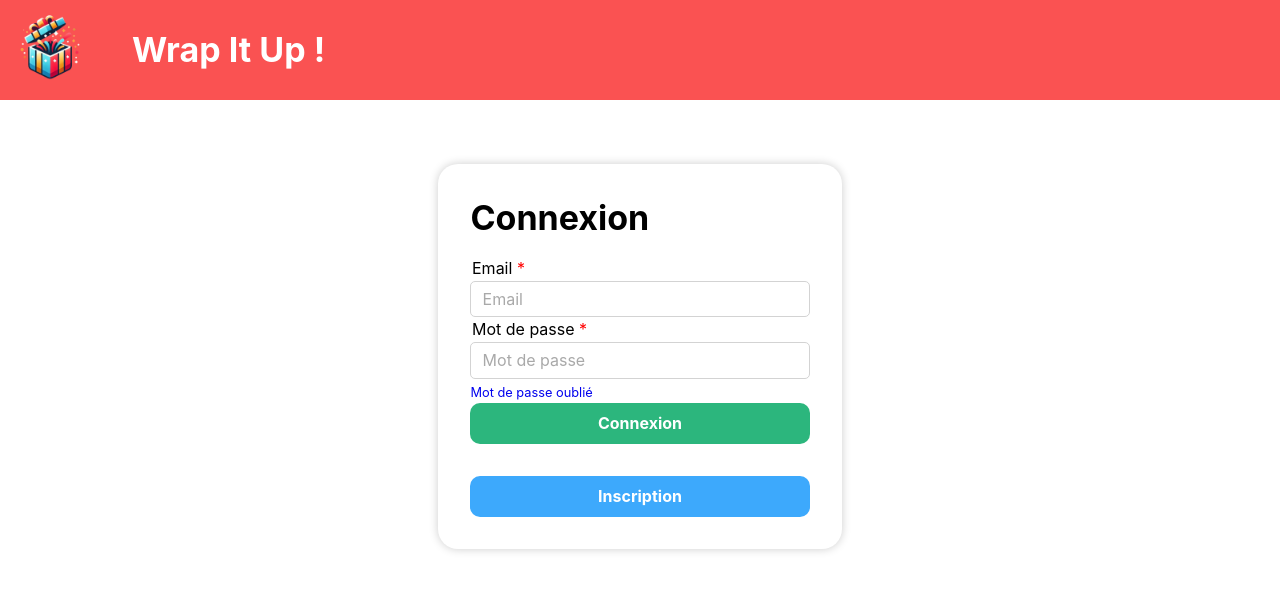
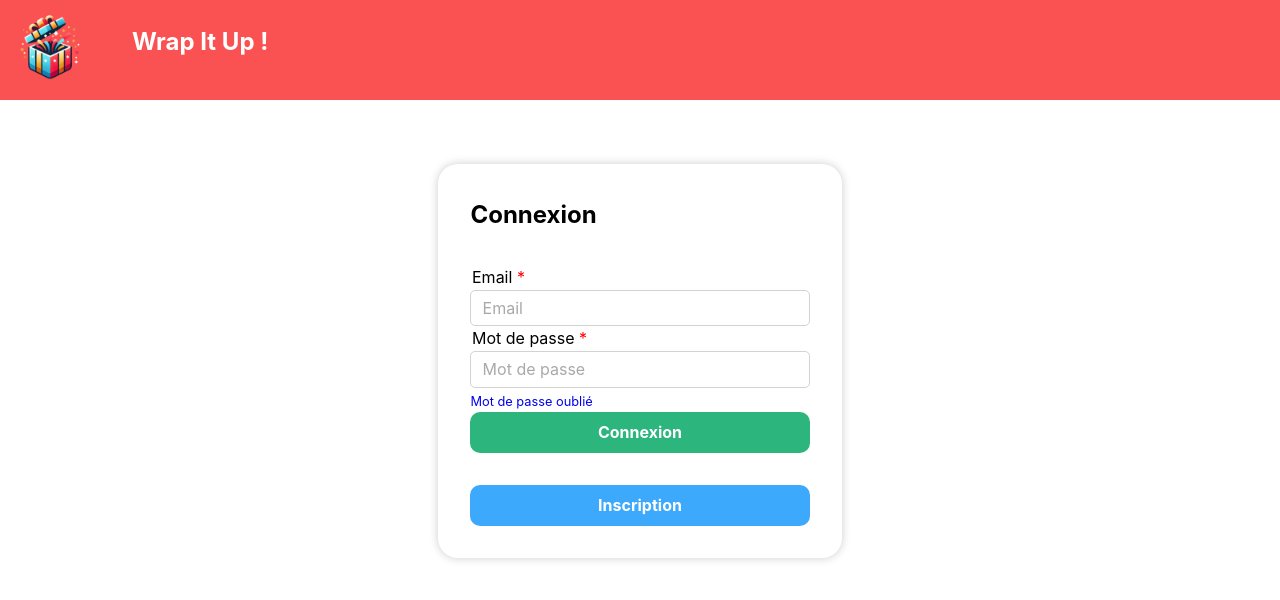
Before and after one commit to Shookette/WrapItUp, a React (Vite) app: page /login in a window 1280 px wide. Shown: the top 600 px of the page. Built offline with nearby package versions, Linux system fonts and the light colour scheme; no server answers.

Commit message:
feat: add title component

```diff
--- /dev/null
+++ b/src/components/Title/Title.css
@@ -0,0 +1,4 @@
+.title {
+    margin-top: 0;
+    margin-bottom: var(--padding-medium);
+}
--- /dev/null
+++ b/src/components/Title/Title.tsx
@@ -0,0 +1,9 @@
+import './Title.css'
+
+import { FC, PropsWithChildren } from "react";
+
+const Title: FC<PropsWithChildren> = ({ children }) => {
+    return <h2 className="title">{children}</h2>
+}
+
+export default Title;
--- a/src/routes/__root.tsx
+++ b/src/routes/__root.tsx
@@ -1,7 +1,8 @@
 import { createRootRouteWithContext, Outlet } from "@tanstack/react-router";
 import { RouterContext } from "../main.tsx";
-import { Box, Flex, Image, Title } from "@mantine/core";
+import { Box, Flex, Image } from "@mantine/core";
 import HomeImageUrl from "../assets/home.png";
+import Title from "../components/Title/Title.tsx";
 
 export const Route = createRootRouteWithContext<RouterContext>()({
   component: () => {
@@ -10,7 +11,7 @@ export const Route = createRootRouteWithContext<RouterContext>()({
         <Box h={100} bg="red" c="white">
           <Flex align="center" gap="xl">
             <Image src={HomeImageUrl} h={100} fit="contain" w="auto" />
-            <Title order={1}>Wrap It Up !</Title>
+            <Title>Wrap It Up !</Title>
           </Flex>
         </Box>
 
--- a/src/routes/account.tsx
+++ b/src/routes/account.tsx
@@ -5,7 +5,6 @@ import { createFileRoute } from "@tanstack/react-router";
 import {
   SimpleGrid,
   Space,
-  Title,
 } from "@mantine/core";
 import { notifications } from "@mantine/notifications";
 
@@ -17,6 +16,7 @@ import Button from "../components/Button/Button.tsx";
 import PrivateLayout from "../components/PrivateLayout.tsx";
 import Input from "../components/Input/Input.tsx";
 import Page from "../components/Page/Page.tsx";
+import Title from "../components/Title/Title.tsx";
 
 export const Route = createFileRoute("/account")({
   component: AccountComponent,
@@ -65,7 +65,7 @@ function AccountComponent() {
   return (
     <PrivateLayout>
       <Page size="md">
-        <Title order={2}>Informations personnelles</Title>
+        <Title>Informations personnelles</Title>
         <form onSubmit={handleSubmit(handleOnSubmit)}>
           <Controller
             name="displayName"
--- a/src/routes/edit.$listId.tsx
+++ b/src/routes/edit.$listId.tsx
@@ -1,7 +1,7 @@
 import { useCallback, useMemo, useState } from "react";
 import { createFileRoute, useRouter } from "@tanstack/react-router";
 import { notifications } from "@mantine/notifications";
-import { Flex, Space, Title } from "@mantine/core";
+import { Flex, Space } from "@mantine/core";
 import { IconExclamationCircle, IconGift, IconUser } from "@tabler/icons-react";
 
 import {
@@ -18,6 +18,7 @@ import PrivateLayout from "../components/PrivateLayout.tsx";
 import Button from "../components/Button/Button.tsx";
 import Tabs from "../components/Tabs/Tabs.tsx";
 import Page from "../components/Page/Page.tsx";
+import Title from "../components/Title/Title.tsx";
 
 export const Route = createFileRoute("/edit/$listId")({
   component: EditComponent,
@@ -105,7 +106,7 @@ function EditComponent() {
     <PrivateLayout>
       <Page size="lg">
         <Flex justify="space-between">
-          <Title order={2} mr={20}>
+          <Title>
             Modifier votre liste de cadeau
           </Title>
         </Flex>
--- a/src/routes/index.tsx
+++ b/src/routes/index.tsx
@@ -2,7 +2,7 @@ import { createFileRoute } from "@tanstack/react-router";
 import { getMyLists } from "../repository/ListRepository.ts";
 import { isAuthenticated } from "../utils/routeUtils.ts";
 import { useCallback } from "react";
-import { Flex, Title } from "@mantine/core";
+import { Flex } from "@mantine/core";
 import { FullList } from "../interfaces/List.ts";
 import { useUserContext } from "../hooks/UserContext.tsx";
 import ListTableComponent from "../components/ListTable.tsx";
@@ -10,6 +10,7 @@ import { IconPlus } from "@tabler/icons-react";
 import PrivateLayout from "../components/PrivateLayout.tsx";
 import Button from "../components/Button/Button.tsx";
 import Page from "../components/Page/Page.tsx";
+import Title from "../components/Title/Title.tsx";
 
 export const Route = createFileRoute("/")({
   component: IndexComponent,
@@ -49,7 +50,7 @@ function IndexComponent() {
   return (
     <PrivateLayout>
       <Page size="lg">
-        <Title order={2}>
+        <Title>
           <Flex justify="space-between">
             Mes listes{" "}
             <Button
--- a/src/routes/list.$listId.tsx
+++ b/src/routes/list.$listId.tsx
@@ -9,13 +9,13 @@ import {
   Group,
   SimpleGrid,
   Text,
-  Title,
 } from "@mantine/core";
 import { useUserContext } from "../hooks/UserContext.tsx";
 import { FullList } from "../interfaces/List.ts";
 import PrivateLayout from "../components/PrivateLayout.tsx";
 import Button from "../components/Button/Button.tsx";
 import Page from "../components/Page/Page.tsx";
+import Title from "../components/Title/Title.tsx";
 
 export const Route = createFileRoute("/list/$listId")({
   component: ViewComponent,
@@ -106,7 +106,7 @@ function ViewComponent() {
   return (
     <PrivateLayout>
       <Page size='lg'>
-        <Title order={2}>{currentList.title}</Title>
+        <Title>{currentList.title}</Title>
         <SimpleGrid cols={{ base: 1, sm: 2, md: 3 }}>{cards}</SimpleGrid>
       </Page>
     </PrivateLayout>
--- a/src/routes/lists.tsx
+++ b/src/routes/lists.tsx
@@ -2,12 +2,12 @@ import { createFileRoute, useRouter } from "@tanstack/react-router";
 import { getLists, setList } from "../repository/ListRepository.ts";
 import { isAuthenticated } from "../utils/routeUtils.ts";
 import { useCallback, useState } from "react";
-import { Title } from "@mantine/core";
 import { FullList } from "../interfaces/List.ts";
 import { useUserContext } from "../hooks/UserContext.tsx";
 import ListTableComponent from "../components/ListTable.tsx";
 import PrivateLayout from "../components/PrivateLayout.tsx";
 import Page from "../components/Page/Page.tsx";
+import Title from "../components/Title/Title.tsx";
 
 export const Route = createFileRoute("/lists")({
   component: ListsComponent,
@@ -59,7 +59,7 @@ function ListsComponent() {
   return (
     <PrivateLayout>
       <Page size="lg">
-        <Title order={2}>Listes de cadeaux</Title>
+        <Title>Listes de cadeaux</Title>
         <ListTableComponent
           lists={lists}
           loading={loading}
--- a/src/routes/login.tsx
+++ b/src/routes/login.tsx
@@ -5,7 +5,6 @@ import { Controller, SubmitHandler, useForm } from "react-hook-form";
 import {
   SimpleGrid,
   Space,
-  Title,
 } from "@mantine/core";
 import { z } from "zod";
 import Button from "../components/Button/Button.tsx";
@@ -14,6 +13,7 @@ import Banner from "../components/Banner/Banner.tsx";
 import { IconExclamationCircle } from "@tabler/icons-react";
 import Center from "../components/Center/Center.tsx";
 import Page from "../components/Page/Page.tsx";
+import Title from "../components/Title/Title.tsx";
 
 const productSearchSchema = z.object({
   redirect: z.optional(z.string()),
@@ -61,7 +61,7 @@ function LoginComponent() {
   return (
     <Center>
       <Page size="sm">
-        <Title order={1}>Connexion</Title>
+        <Title>Connexion</Title>
         <Space h="md" />
         {error && (
           <Banner iconPrefix={<IconExclamationCircle />} type="danger">
--- a/src/routes/new.tsx
+++ b/src/routes/new.tsx
@@ -10,12 +10,12 @@ import { isAuthenticated } from "../utils/routeUtils.ts";
 import {
   SimpleGrid,
   Space,
-  Title,
 } from "@mantine/core";
 import PrivateLayout from "../components/PrivateLayout.tsx";
 import Button from "../components/Button/Button.tsx";
 import Input from "../components/Input/Input.tsx";
 import Page from "../components/Page/Page.tsx";
+import Title from "../components/Title/Title.tsx";
 
 export const Route = createFileRoute("/new")({
   component: NewComponent,
@@ -54,7 +54,7 @@ function NewComponent() {
   return (
     <PrivateLayout>
       <Page size="md">
-        <Title order={2}>Ajouter une nouvelle liste de cadeau</Title>
+        <Title>Ajouter une nouvelle liste de cadeau</Title>
         <Space h="md" />
         <form onSubmit={handleSubmit(handleOnSubmit)}>
           <Controller
--- a/src/routes/register.tsx
+++ b/src/routes/register.tsx
@@ -5,12 +5,12 @@ import { useEffect } from "react";
 import {
   SimpleGrid,
   Space,
-  Title,
 } from "@mantine/core";
 import Button from "../components/Button/Button.tsx";
 import Input from "../components/Input/Input.tsx";
 import Center from "../components/Center/Center.tsx";
 import Page from "../components/Page/Page.tsx";
+import Title from "../components/Title/Title.tsx";
 
 export const Route = createFileRoute("/register")({
   component: RegisterComponent,
@@ -61,7 +61,7 @@ function RegisterComponent() {
       </Link>
 
       <Page size="md">
-        <Title order={1}>Inscription</Title>
+        <Title>Inscription</Title>
         <Space h="md" />
         <form style={{ display: 'flex', gap: '15px', flexDirection: 'column' }} onSubmit={handleSubmit(handleOnSubmit)}>
           <Controller
--- a/src/routes/reset-password.tsx
+++ b/src/routes/reset-password.tsx
@@ -4,12 +4,12 @@ import { useUserContext } from "../hooks/UserContext.tsx";
 import {
   SimpleGrid,
   Space,
-  Title,
 } from "@mantine/core";
 import Button from "../components/Button/Button.tsx";
 import Input from "../components/Input/Input.tsx";
 import Center from "../components/Center/Center.tsx";
 import Page from "../components/Page/Page.tsx";
+import Title from "../components/Title/Title.tsx";
 
 export const Route = createFileRoute("/reset-password")({
   component: ResetPasswordComponent,
@@ -48,7 +48,7 @@ function ResetPasswordComponent() {
         Retour à la page de connexion
       </Link>
       <Page size="md">
-        <Title order={1}>Réinitialiser le mot de passe</Title>
+        <Title>Réinitialiser le mot de passe</Title>
         <Space h="md" />
         <form className="form" onSubmit={handleSubmit(handleOnSubmit)}>
           <Controller
```
